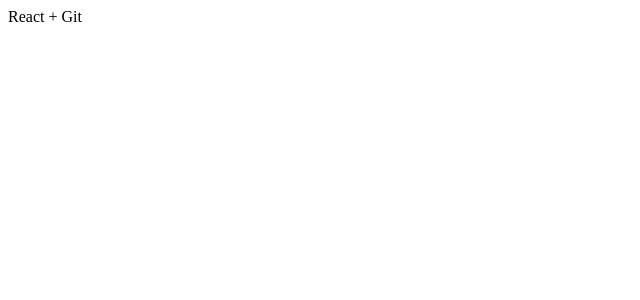
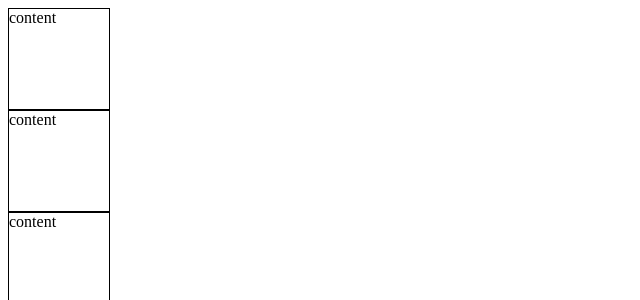
Before and after one commit to HanulK/todo_list, a React (Create React App) app: page / in a window 1280 px wide. Shown: the top 300 px of the page, without its empty margins (0-640 px from the left). Built offline with nearby package versions, Linux system fonts and the light colour scheme.

Commit message:
Using Component

```diff
--- /dev/null
+++ b/src/App.css
@@ -0,0 +1,12 @@
+/* 기본 스타일 */
+/* main {
+    text-align: center;
+    vertical-align: center;
+    line-height: 100vh;
+} */
+
+.box{
+    border: 1px solid black;
+    width: 100px;
+    height: 100px;
+}
--- a/src/App.jsx
+++ b/src/App.jsx
@@ -1,10 +1,23 @@
 import React from "react";
-// import '.App.css';
+import './App.css';
+import Box from "./Box";
 
 function App() {
     return (
         <main>
-            React + Git
+            <Box/>
+            <Box/>
+            <Box/>
+
+            {/* <div className="box">
+                Box1
+                Rabbit
+            </div>
+
+            <div className="box">
+                Box2
+                Rabbit
+            </div> */}
         </main>
     );
 }
--- /dev/null
+++ b/src/Box.jsx
@@ -0,0 +1,11 @@
+import React from "react";
+
+function Box() {
+    return (
+        <div className="box">
+            content
+        </div>
+    );
+}
+
+export default Box;
```
